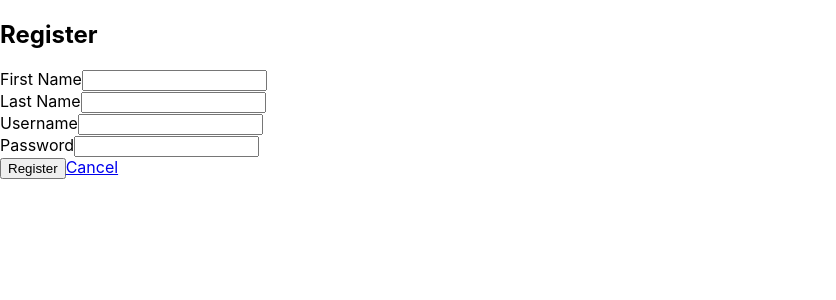
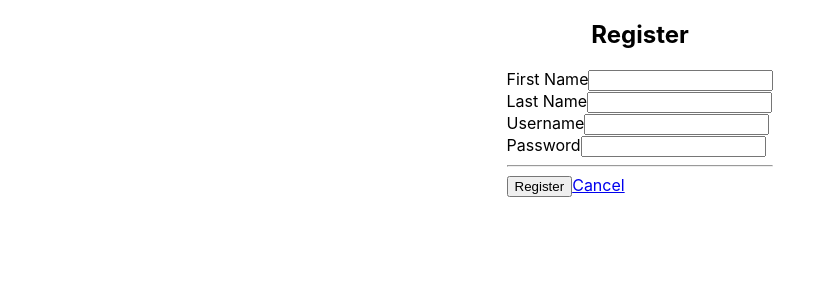
Before and after one commit to Pawci0/IO, a React (Create React App) app in the folder frontend/frontend-website/: page /register in a window 1280 px wide. Shown: the top 300 px of the page, without its empty margins (0-836 px from the left). Built offline with nearby package versions, Linux system fonts and the light colour scheme.

Commit message:
Stylized and fancy

```diff
--- a/frontend/frontend-website/src/components/front2/containers/AddProductViewContainer.js
+++ b/frontend/frontend-website/src/components/front2/containers/AddProductViewContainer.js
@@ -49,9 +49,15 @@ class AddProductViewContainer extends React.Component {
         const {registering} = this.props;
         const {product, submitted} = this.state;
         return (
-            <div className="col-md-6 col-md-offset-3">
+            <div className="col-md-6 col-md-offset-3" style={{
+                display: 'flex',
+                flexDirection: 'column',
+                justifyContent: 'center',
+                alignItems: 'center'
+            }}>
                 <h2>Add new product</h2>
-                <form name="form" onSubmit={this.handleSubmit}>
+                <form name="form" onSubmit={this.handleSubmit}
+                      >
                     <div className={'form-group' + (submitted && !product.Name ? ' has-error' : '')}>
                         <label htmlFor="Category_Name">Name</label>
                         <input type="text" className="form-control" name="Name" value={product.Name}
--- a/frontend/frontend-website/src/components/front2/containers/EditProductViewContainer.js
+++ b/frontend/frontend-website/src/components/front2/containers/EditProductViewContainer.js
@@ -17,8 +17,12 @@ class EditProductViewContainer extends React.Component {
     render() {
         const id = qs.parse(this.props.location.search, {ignoreQueryPrefix: true}).id;
         return (
-            <div>
-                <p>{`id: ${id}`}</p>
+            <div style={{
+                display: 'flex',
+                flexDirection: 'column',
+                justifyContent: 'center',
+                alignItems: 'center'
+            }}>
                 {this.props.product &&
                 <div>
                     <form onSubmit={this.submit}>
@@ -33,7 +37,8 @@ class EditProductViewContainer extends React.Component {
                             Description:
                             <input type="text" name="name"
                                    defaultValue={this.props.product.Description}
-                                   onChange={this.handleDescriptionChange}/>
+                                   onChange={this.handleDescriptionChange}
+                                   style={{width: "500px"}}/>
                         </label>
                         <p/>
                         <input type="submit" value="Submit"/>
--- a/frontend/frontend-website/src/components/front2/containers/LoginPageContainer.js
+++ b/frontend/frontend-website/src/components/front2/containers/LoginPageContainer.js
@@ -40,7 +40,13 @@ class LoginPageContainer extends React.Component {
     render() {
         const {username, password, submitted} = this.state;
         return (
-            <div className="col-md-6 col-md-offset-3">
+            <div className="col-md-6 col-md-offset-3"
+                 style={{
+                     display: 'flex',
+                     flexDirection: 'column',
+                     justifyContent: 'center',
+                     alignItems: 'center'
+                 }}>
                 <h2>Login</h2>
                 <form name="form" onSubmit={this.handleSubmit}>
                     <div className={'form-group' + (submitted && !username ? ' has-error' : '')}>
@@ -59,6 +65,7 @@ class LoginPageContainer extends React.Component {
                         <div className="help-block">Password is required</div>
                         }
                     </div>
+                    <hr/>
                     <div className="form-group">
                         <button className="btn btn-primary">Log in</button>
                         <Link to="/register" className="btn btn-link">Register</Link>
--- a/frontend/frontend-website/src/components/front2/containers/RegisterViewContainer.js
+++ b/frontend/frontend-website/src/components/front2/containers/RegisterViewContainer.js
@@ -48,7 +48,13 @@ class RegisterViewContainer extends React.Component {
         const {registering} = this.props;
         const {user, submitted} = this.state;
         return (
-            <div className="col-md-6 col-md-offset-3">
+            <div className="col-md-6 col-md-offset-3"
+                 style={{
+                     display: 'flex',
+                     flexDirection: 'column',
+                     justifyContent: 'center',
+                     alignItems: 'center'
+                 }}>
                 <h2>Register</h2>
                 <form name="form" onSubmit={this.handleSubmit}>
                     <div className={'form-group' + (submitted && !user.firstName ? ' has-error' : '')}>
@@ -83,6 +89,7 @@ class RegisterViewContainer extends React.Component {
                         <div className="help-block">Password is required</div>
                         }
                     </div>
+                    <hr/>
                     <div className="form-group">
                         <button className="btn btn-primary">Register</button>
                         {registering &&
```
